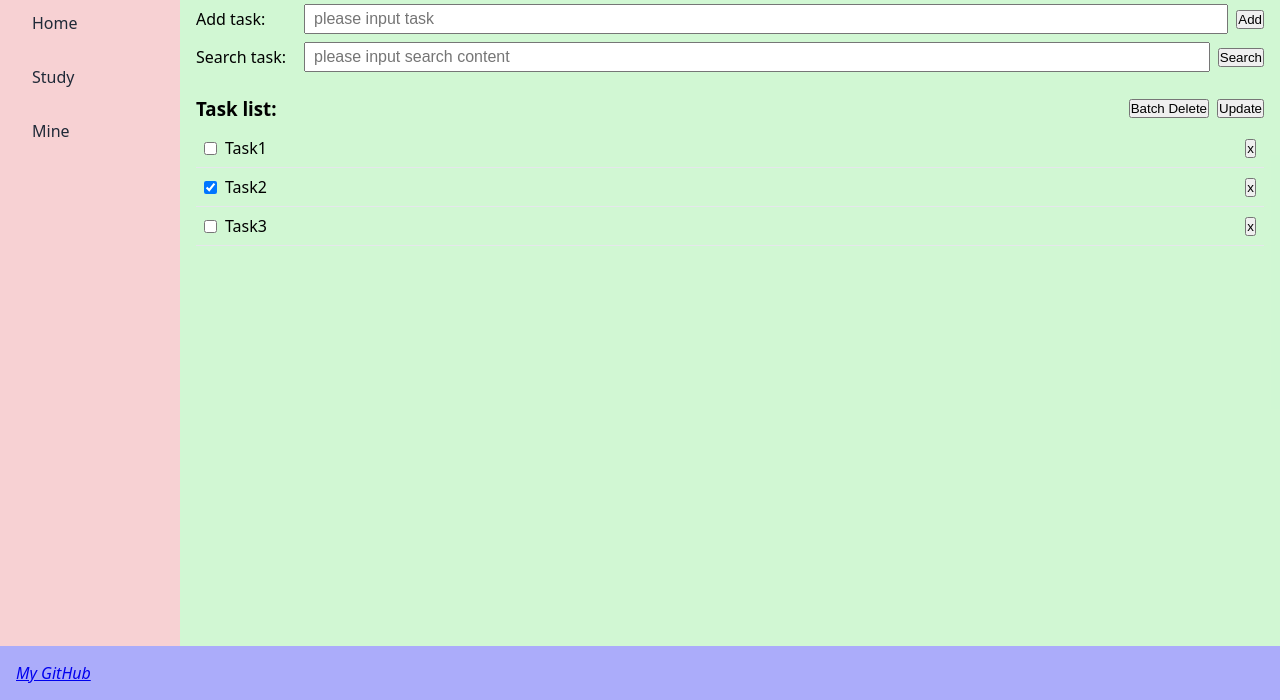
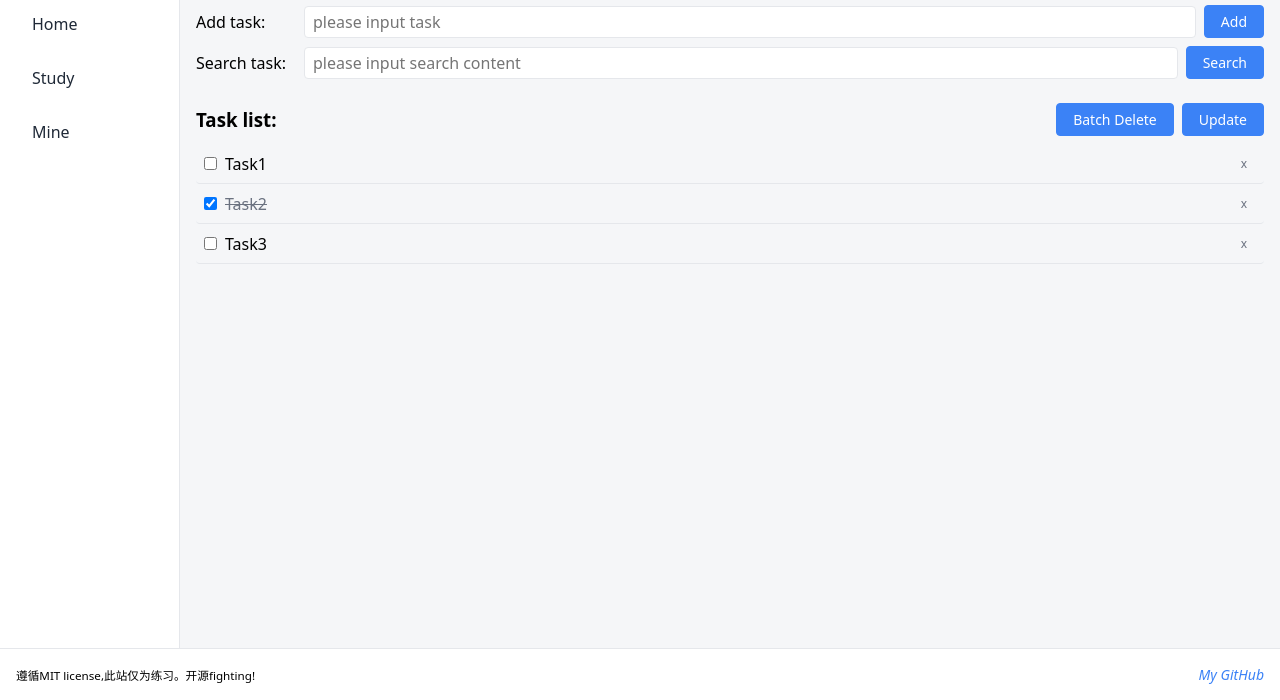
Before and after one commit to Neo0385/TodoList, a plain HTML site: page frontend/index.html in a window 1280 px wide. Shown: the part 100-800 px from the top of the page. Drawn offline with Linux system fonts and the light colour scheme.

Commit message:
灵堂风网站

```diff
--- a/frontend/index.html
+++ b/frontend/index.html
@@ -21,34 +21,62 @@
 
         .site-header{
             /* background-color: rgba(255, 255, 0, 0.15); */
+            /* ---------- 1. 布局定位 ---------- */
             grid-area: header;
             display: flex;
             justify-content: space-between;
             align-items: center;
             gap: var(--space-md);
+            /* ---------- 2. 尺寸盒模型 ---------- */
             padding: var(--space-xs);
-            background: rgba(255, 255, 0, 0.15);
+            /* ---------- 4. 视觉修饰 ---------- */
+             /* 白色表面，与 main 的浅灰形成层次 */
+            background: var(--color-surface);
+            /* 底部一条细边框，把 header 和下方内容分开 */
+             border-bottom: 1px solid var(--color-border);
+
         }
         .site-aside{
             /* background-color: rgba(255, 0, 0, 0.15); */
+                /* ---------- 1. 布局定位 ---------- */
             grid-area: aside;
+             /* ---------- 2. 尺寸盒模型 ---------- */
             padding: var(--space-md);
-            background: rgba(255, 0, 0, 0.15 );
+            /* ---------- 4. 视觉修饰 ---------- */
+            background: var(--color-surface);
+            /* 右侧一条细边框，分隔 aside 和 main */
+            border-right: 1px solid var(--color-border);
         }
         .site-main{
             /* background-color: rgba(0, 255, 0, 0.15); */
+            /* ---------- 1. 布局定位 ---------- */
             grid-area: main;
             display: flex;
             flex-direction: column;
             gap: var(--space-lg);
+            /* ---------- 2. 尺寸盒模型 ---------- */
             padding: var(--space-md);
-            background: rgba(0, 255, 0, 0.15);
+                /* ---------- 4. 视觉修饰 ---------- */
+    /* 不设 background，露出 .layout 的浅灰底，让主区域和白色框架区分开 */
+            /* background: rgba(0, 255, 0, 0.15); */
         }
         .site-footer{
             /* background-color: rgba(0, 0, 255, 0.3); */
+            /* ---------- 1. 布局定位 ---------- */
             grid-area: footer;
+            display: flex;
+            justify-content: space-between;
+            align-items: center;
+            gap: var(--space-md);
+            /* ---------- 2. 尺寸盒模型 ---------- */
             padding: var(--space-md);
-            background: rgba(0, 0, 255, 0.3);
+            /* ---------- 3. 文本排版 ---------- */
+            font-size: 14px;
+             /* ---------- 4. 视觉修饰 ---------- */
+            background: var(--color-surface);
+            /* 顶部一条细边框，分隔 footer 和上方内容 */
+             border-top: 1px solid var(--color-border);
+
         }
 
         .header-actions{
@@ -124,7 +152,95 @@
             flex: 1;
             cursor: pointer;
         }
+        .site-footer a{
+            color: var(--color-primary);
+            text-decoration: none;
+        }
+        .site-footer a:hover{
+            text-decoration: underline;
+        }
+        button{
+            padding: 6px var(--space-md);
 
+            font-size: 14px;
+            color: #fff;
+            cursor: pointer;
+
+            background: var(--color-primary);
+            border: 1px solid var(--color-primary);
+            border-radius: var(--radius-sm);
+
+            transition: background-color 0.15s ease,
+                        border-color 0.15 ease;
+        }
+        button:hover{
+            background: var(--color-primary-hover);
+            border-color: var(--color-primary-hover);
+        }
+
+        .form-row input{
+            padding: var(--space-xs) var(--space-sm);
+
+            font-size: 16px;
+            color: var(--color-text);
+
+            background: var(--color-surface);
+            border: 1px solid var(--color-border);
+            border-radius: var(--radius-sm);
+
+            transition: border-color 0.15s ease,
+                        box-shadow 0.15s ease;
+        }
+        .form-row input:focus{
+            /* 去掉浏览器默认的黑色轮廓 */
+            outline: none;
+            border-color: var(--color-primary);
+            /* 3px 淡蓝色光晕，让聚焦更明显 */
+            box-shadow: 0 0 0 3px rgba(59, 130, 246, 0.15);
+        }
+        /* ---------- 8.3 导航链接悬停 ---------- */
+        .site-nav a:hover {
+    /* 悬停时浅灰背景，提示当前指向哪一项 */
+            background: var(--color-bg);
+        }
+        /* ---------- 8.4 任务项 ---------- */
+        .todo-list li {
+            /* 加圆角，让悬停背景看起来不突兀 */
+            border-radius: var(--radius-sm);
+
+            /* 背景色变化时平滑过渡 */
+            transition: background-color 0.15s ease;
+        }
+        .todo-list li:hover {
+            /* 悬停时整行浅灰 */
+            background: var(--color-bg);
+        }
+        /* 勾选后的任务：加删除线 + 文字变灰 */
+        /* 用 + 相邻兄弟选择器：选"被勾选的 checkbox 后面紧挨着的 label" */
+        /* DOM 顺序必须是 input 在前、label 紧跟其后，中间不能插其他元素 */
+        .todo-list input[type="checkbox"]:checked + label {
+            text-decoration: line-through;
+            color: var(--color-text-muted);
+        }
+        /* 任务里的删除按钮：小号、透明底、悬停变红 */
+        .todo-list li button {
+            /* 尺寸盒模型 */
+            padding: 2px 8px;
+
+            /* 文本排版 */
+            font-size: 12px;
+
+            /* 视觉修饰 */
+            background: transparent;
+            color: var(--color-text-muted);
+            border: 1px solid transparent;
+        }
+        /* 删除按钮悬停：浅红底、红字、红边 */
+        .todo-list li button:hover {
+            background: #fee2e2;
+            color: #dc2626;
+            border-color: #fecaca;
+        }
     </style>
 </head>
 <body>
@@ -187,6 +303,7 @@
             </article>
         </main>
         <footer class="site-footer">
+            <small>遵循MIT license,此站仅为练习。开源fighting!</small>
             <address><a href="https://github.com/Neo0385/TodoList.git">My GitHub</a></address>
         </footer>
     </div>
--- a/frontend/style/style.css
+++ b/frontend/style/style.css
@@ -59,3 +59,13 @@ body{
 .card{
     border-radius: var();
 }
+img{
+    max-width: 100%;
+    display: block;
+}
+input,
+button,
+textarea,
+select{
+    font: inherit;
+}
```
Also changed, not shown: 1 other file.
